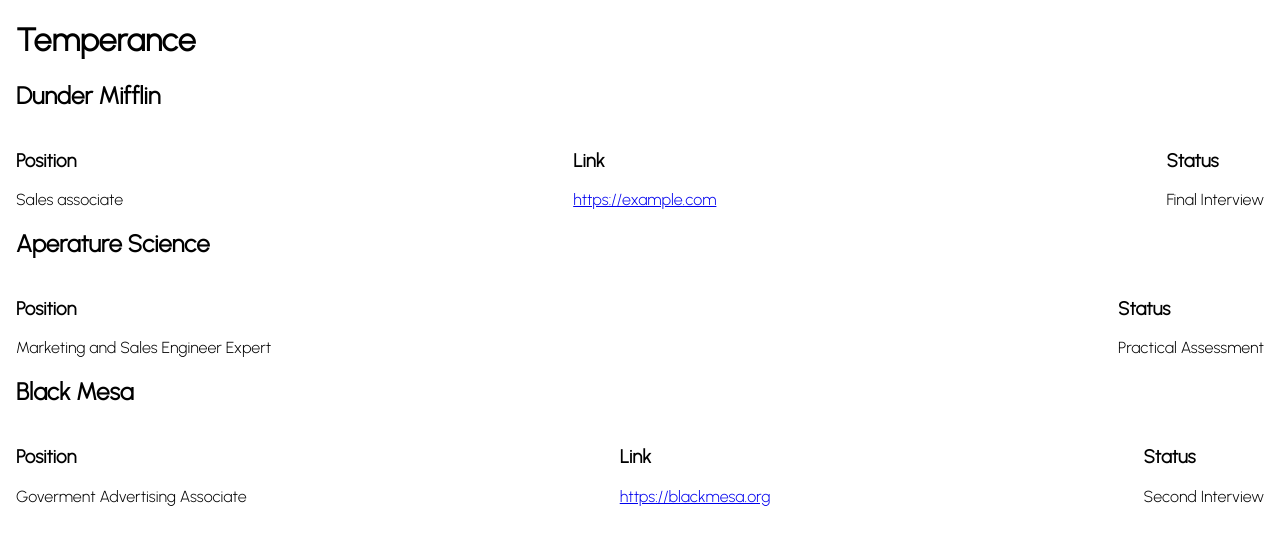
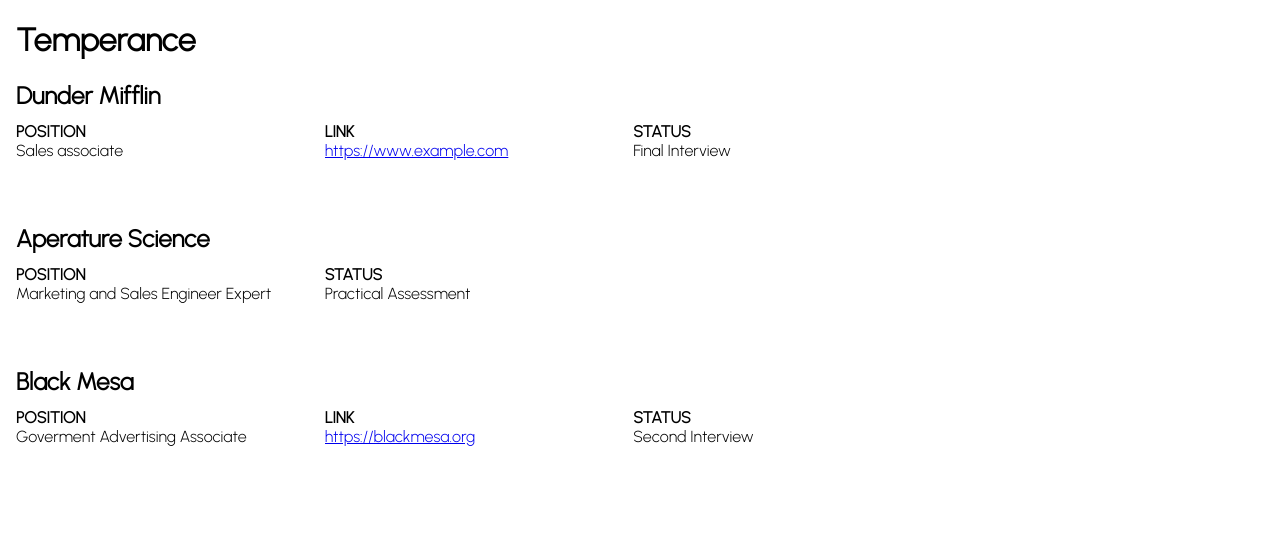
Before and after one commit to ILikePizza555/temperance, a React (Create React App) app: page / in a window 1280 px wide. Shown: the top 544 px of the page. Built offline with nearby package versions, Linux system fonts and the light colour scheme.

Commit message:
Styling changes to JobAppView

```diff
--- a/src/components/App/index.tsx
+++ b/src/components/App/index.tsx
@@ -7,7 +7,7 @@
         id: "32b1c6d3-93dc-44f4-9996-183eb8f1440e",
         company_name: "Dunder Mifflin",
         position_title: "Sales associate",
-        position_link: "https://example.com",
+        position_link: "https://www.example.com",
         status: "Final Interview"
     },
     {
--- /dev/null
+++ b/src/components/JobAppView/JobAppView.css
@@ -0,0 +1,23 @@
+.JobAppView {
+    margin-bottom: 4em;
+}
+
+.JobAppView-heading {
+    margin: 0 0 0.5em 0;
+}
+
+.datum {
+    width: 30ch;
+    margin: 0 0.75em;
+    overflow-x: hidden;
+}
+
+.datum:first-child {
+    margin-left: 0;
+}
+
+.datum-heading {
+    margin: 0;
+    font-size: 16px;
+    text-transform: uppercase;
+}
--- a/src/components/JobAppView/index.tsx
+++ b/src/components/JobAppView/index.tsx
@@ -4,6 +4,8 @@
  */
 
 import React from "react"
+
+import "./JobAppView.css"
 
 export interface JobAppData {
     position: string
@@ -27,23 +29,23 @@
     const DatumHeading = `h${datumHeadingLevel}` as keyof JSX.IntrinsicElements
 
     return <section className="JobAppView">
-        <TitleHeading>{props.heading}</TitleHeading>
+        <TitleHeading className="JobAppView-heading">{props.heading}</TitleHeading>
         <div className="row">
             <div className="datum">
-                <DatumHeading>Position</DatumHeading>
+                <DatumHeading className="datum-heading">Position</DatumHeading>
                 {props.data.position}
             </div>
             {
                 props.data.link !== undefined &&
                 <div className="datum">
-                    <DatumHeading>Link</DatumHeading>
+                    <DatumHeading className="datum-heading">Link</DatumHeading>
                     <a href={props.data.link}>{props.data.link}</a>
                 </div>
             }
             {
                 props.data.status !== undefined &&
                 <div className="datum">
-                    <DatumHeading>Status</DatumHeading>
+                    <DatumHeading className="datum-heading">Status</DatumHeading>
                     {props.data.status}
                 </div>
             }
--- a/src/index.css
+++ b/src/index.css
@@ -14,7 +14,6 @@
 
 .row {
   display: flex;
-  justify-content: space-between;
 }
 
 .icon {
```
